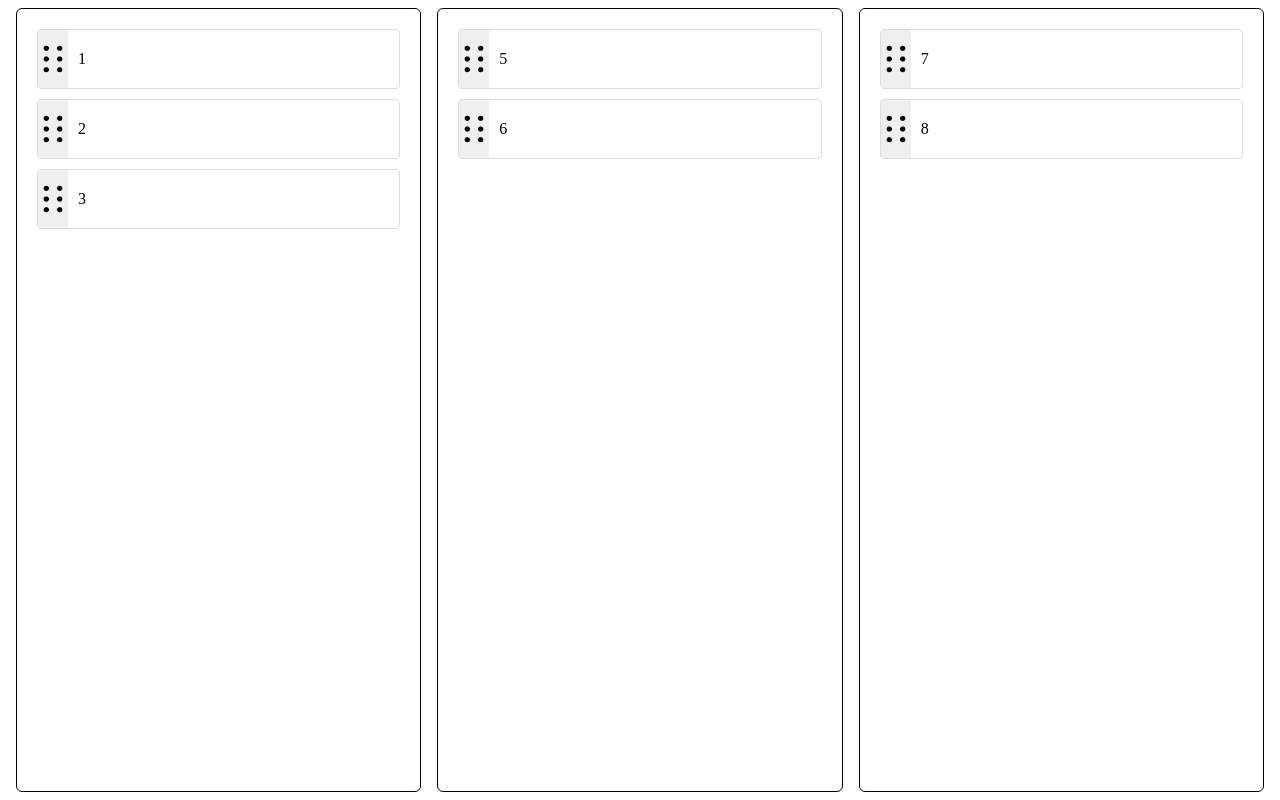
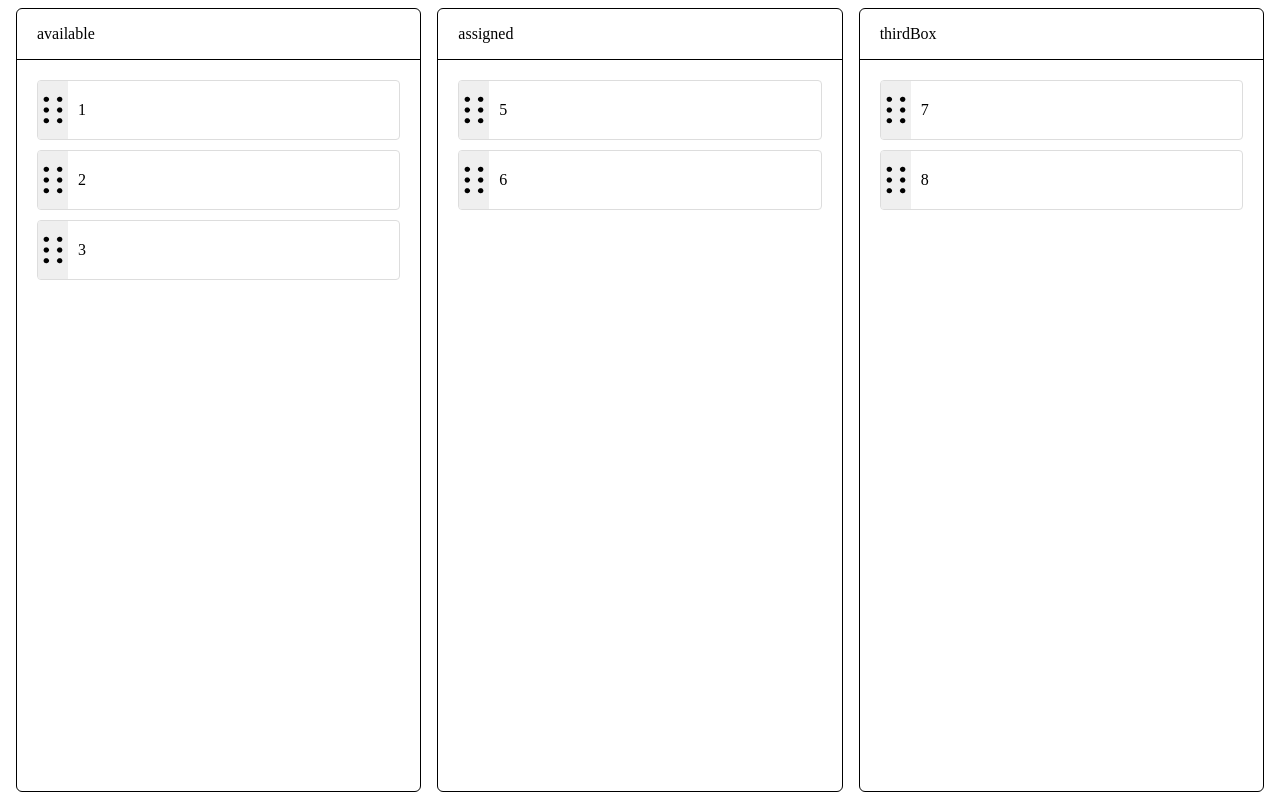
Before and after one commit to bibinantony1998/react-drag-and-drop-multiple, a React (Create React App) app: page / in a window 1280 px wide. Built offline with nearby package versions, Linux system fonts and the light colour scheme.

Commit message:
title added, uniq id changes from name to ifd

```diff
--- a/src/index.tsx
+++ b/src/index.tsx
@@ -5,6 +5,7 @@ import "./demo.css";
 
 const itemsNormal = [
   {
+    id: 1,
     name: "available",
     data: [
       {
@@ -22,6 +23,7 @@ const itemsNormal = [
     ]
   },
   {
+    id: 2,
     name: "assigned",
     data: [
       {
@@ -35,6 +37,7 @@ const itemsNormal = [
     ]
   },
   {
+    id: 3,
     name: "thirdBox",
     data: [
       {
@@ -57,6 +60,7 @@ ReactDOM.render(
       data={itemsNormal}
       multiple
       draggerImg
+      title
     />
   </React.StrictMode>,
   document.getElementById("root")
--- a/src/library/App.tsx
+++ b/src/library/App.tsx
@@ -56,7 +56,7 @@ const MainContainer: FunctionComponent<MainContainerProps> = (props) => {
       const listCopy: any[] = [...items];
       if((selectItems.items.findIndex(d=> d.sourceIndex == result.source.index) !== -1) && selectItems.selectedArray === result.source.droppableId) {
           selectItems.items.map((el, i) => {
-            let sourceId = listCopy.findIndex(el => el.name === result.source.droppableId);
+            let sourceId = listCopy.findIndex(el => el.id === result.source.droppableId);
             if(sourceId !== -1) {
                 const sourceList = listCopy[sourceId].data;
                 let sourceIndex = el.sourceIndex - (i);
@@ -66,7 +66,7 @@ const MainContainer: FunctionComponent<MainContainerProps> = (props) => {
                 );
                 listCopy[sourceId].data = newSourceList;
 
-                let destinationIndex = listCopy.findIndex(el => el.name === result.destination.droppableId);
+                let destinationIndex = listCopy.findIndex(el => el.id === result.destination.droppableId);
                 if(destinationIndex !== -1) {
                     const destinationList = listCopy[destinationIndex].data;
                     listCopy[destinationIndex].data = addToList(
@@ -80,7 +80,7 @@ const MainContainer: FunctionComponent<MainContainerProps> = (props) => {
           setSelectItems({items: [], selectedArray: ''})
       }
       else {
-          let sourceId = listCopy.findIndex(el => el.name === result.source.droppableId);
+          let sourceId = listCopy.findIndex(el => el.id === result.source.droppableId);
           const sourceList = listCopy[sourceId].data;
           if(sourceId !== -1) {
               const [removedElement, newSourceList] = removeFromList(
@@ -90,7 +90,7 @@ const MainContainer: FunctionComponent<MainContainerProps> = (props) => {
 
               listCopy[sourceId].data = newSourceList;
 
-              let destinationIndex = listCopy.findIndex(el => el.name === result.destination.droppableId);
+              let destinationIndex = listCopy.findIndex(el => el.id === result.destination.droppableId);
               if(destinationIndex !== -1) {
                   const destinationList = listCopy[destinationIndex].data;
                   listCopy[destinationIndex].data = addToList(
@@ -104,17 +104,13 @@ const MainContainer: FunctionComponent<MainContainerProps> = (props) => {
       setItems(listCopy);
   };
 
-  const setImage = (e: any) => {
-    e.dataTransfer.setDragImage(<img src="https://en.wikipedia.org/wiki/Image#/media/File:Image_created_with_a_mobile_phone.png" />, 0, 0)
-  }
-
   return (
     <div style={{width: props.width, height: props.height}}>
       <DragDropContext onDragEnd={(e) => onDragEnd(e)}>
           <div className="d-flex h-100 p-2">
               {items.map(el=> {
                 return (
-                  <List title="" onDragEnd={(e) => onDragEnd(e)} name={el.name}>
+                  <List title={props.title ? el.name : ""} onDragEnd={(e) => onDragEnd(e)} id={el.id}>
                     {el.data.map((item: any, index: number) => (
                       <Draggable key={item.id} draggableId={item.id + ""} index={index}>
                         {(
@@ -129,12 +125,12 @@ const MainContainer: FunctionComponent<MainContainerProps> = (props) => {
                             >
                               <input
                                 disabled={!props.multiple}
-                                id={`${el.name}_${index}`}
+                                id={`${el.id}_${index}`}
                                 type={"checkbox"}
-                                checked={selectItems.selectedArray === el.name && selectItems.items.findIndex((e) => e.id === item.id) !== -1}
-                                onChange={(event) => selectFromList(event, item, index, el.name)}
+                                checked={selectItems.selectedArray === el.id && selectItems.items.findIndex((e) => e.id === item.id) !== -1}
+                                onChange={(event) => selectFromList(event, item, index, el.id)}
                               />
-                              <Card draggerImg={props.draggerImg} data={item} inputId={`${el.name}_${index}`} />
+                              <Card draggerImg={props.draggerImg} data={item} inputId={`${el.id}_${index}`} />
                             </div>
                           </div>
                         )}
--- a/src/library/components/list/index.tsx
+++ b/src/library/components/list/index.tsx
@@ -8,19 +8,23 @@ type ListProps = {
   children?: React.ReactNode;
   title: string;
   onDragEnd: (data: any) => void;
-  name: string;
+  id: string;
 };
 
-const List = ({ children, name }: ListProps) => {
+const List = ({ children, id, title }: ListProps) => {
   return (
     <div className="h-100 w-100">
+
       <div className="h-100">
-        <Droppable droppableId={name}>
+        <Droppable droppableId={id}>
           {(provided: DroppableProvided) => (
             <div ref={provided.innerRef} className="h-100">
-              <div className="h-100 drag_box">
-                {children}
-                {provided.placeholder}
+              <div className="h-100  drag_box_container">
+                {title ? <div className="dragger_title">{title}</div> : ""}
+                <div className={`drag_box ${title ? "drag_box_on_drag_tittle" : ""}`}>
+                  {children}
+                  {provided.placeholder}
+                </div>
               </div>
             </div>
           )}
--- a/src/library/model/index.ts
+++ b/src/library/model/index.ts
@@ -4,6 +4,7 @@ export interface MainContainerProps {
     data: any[];
     multiple?: boolean;
     draggerImg?: boolean;
+    title?: boolean;
 }
 export interface CardProps {
     children?: React.ReactNode;
--- a/src/library/style.css
+++ b/src/library/style.css
@@ -1,9 +1,21 @@
-.drag_box {
+.drag_box_container {
     border: 1px solid black;
-    padding: 1.25rem;
     margin-left: 0.5rem;
     margin-right: 0.5rem;
     border-radius: 0.375rem;
+}
+.drag_box {
+    padding: 1.25rem;
+    overflow: auto;
+    height: 100%;
+}
+.dragger_title {
+    border-bottom: 1px solid black;
+    padding: 1rem 1.25rem;
+}
+.drag_box_on_drag_tittle {
+    height: calc(100% - 52px);
+    overflow: auto;
 }
 .drag_item {
     position: relative;
```
Also changed, not shown: 1 other file (tests, documents, lock files or other folders).
